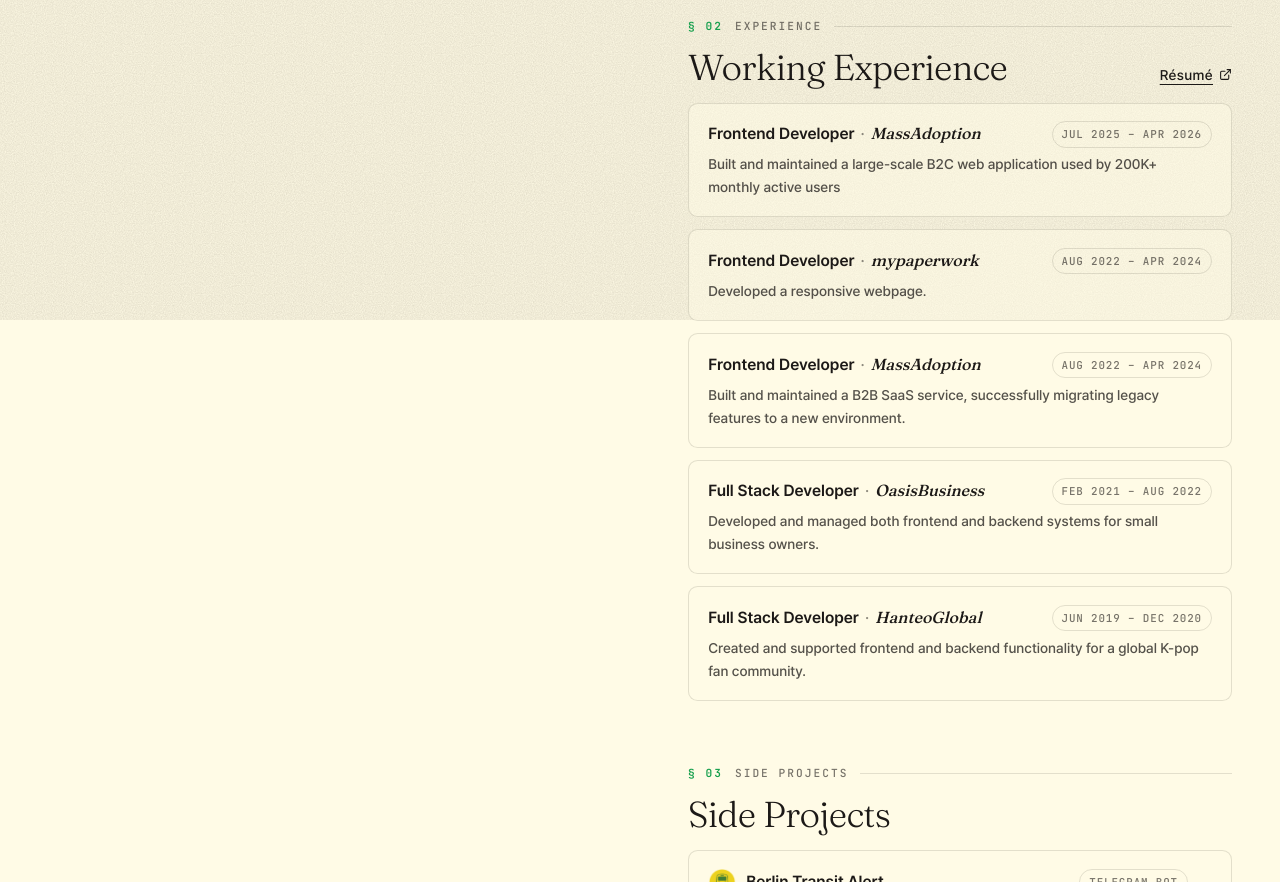
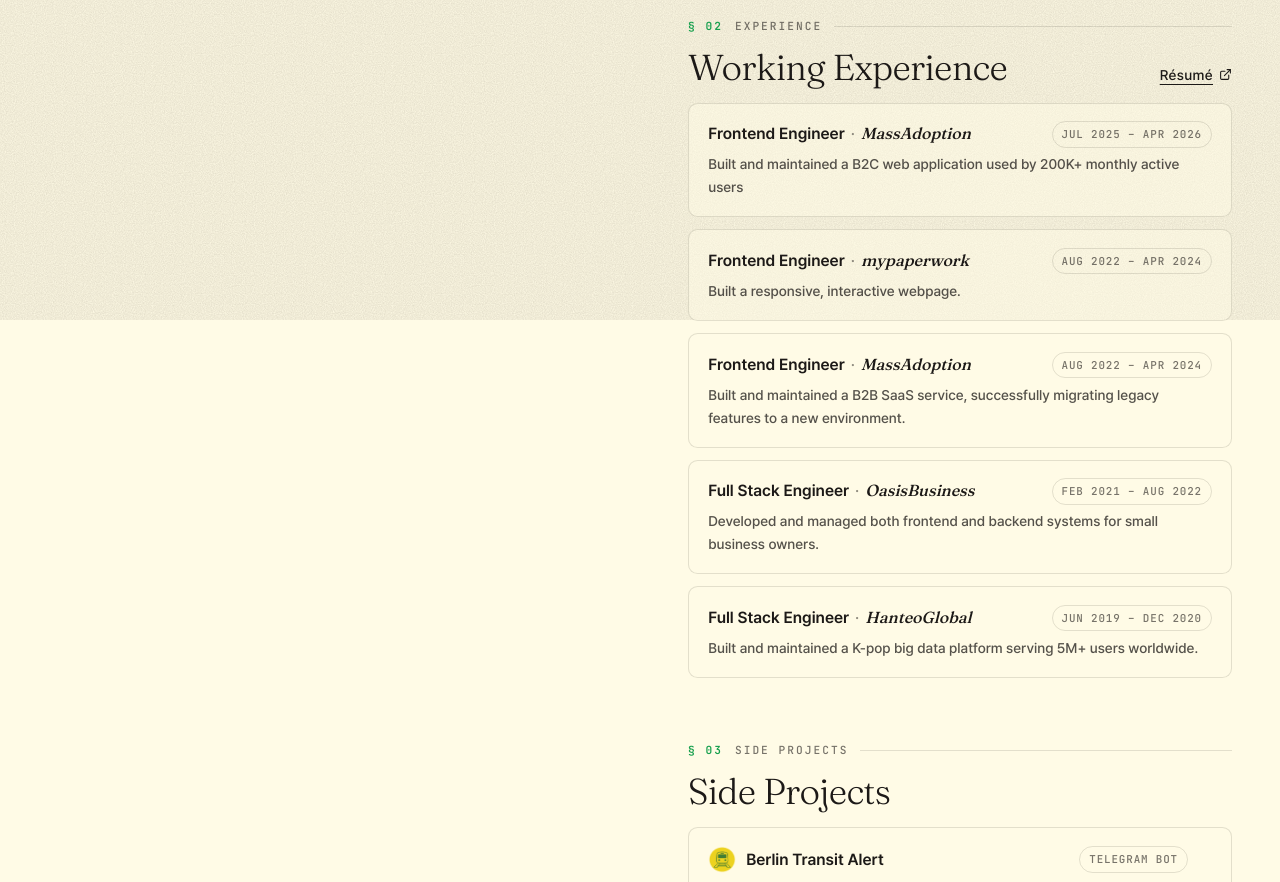
Before and after one commit to hyunyikim/my-site, a Next.js app: page / in a window 1280 px wide. Shown: the part 480-1362 px from the top of the page. Built offline with nearby package versions, Linux system fonts and the light colour scheme.

Commit message:
feat: update content

```diff
--- a/src/data/experience.ts
+++ b/src/data/experience.ts
@@ -7,33 +7,37 @@
 
 export const WORK_EXPERIENCES: WorkExperience[] = [
   {
-    role: 'Frontend Developer',
-    company: 'MassAdoption',
-    period: 'Jul 2025 – Apr 2026',
-    description: 'Built and maintained a large-scale B2C web application used by 200K+ monthly active users',
+    role: "Frontend Engineer",
+    company: "MassAdoption",
+    period: "Jul 2025 – Apr 2026",
+    description:
+      "Built and maintained a B2C web application used by 200K+ monthly active users",
   },
   {
-    role: 'Frontend Developer',
-    company: 'mypaperwork',
-    period: 'Aug 2022 – Apr 2024',
-    description: 'Developed a responsive webpage.',
+    role: "Frontend Engineer",
+    company: "mypaperwork",
+    period: "Aug 2022 – Apr 2024",
+    description: "Built a responsive, interactive webpage.",
   },
   {
-    role: 'Frontend Developer',
-    company: 'MassAdoption',
-    period: 'Aug 2022 – Apr 2024',
-    description: 'Built and maintained a B2B SaaS service, successfully migrating legacy features to a new environment.',
+    role: "Frontend Engineer",
+    company: "MassAdoption",
+    period: "Aug 2022 – Apr 2024",
+    description:
+      "Built and maintained a B2B SaaS service, successfully migrating legacy features to a new environment.",
   },
   {
-    role: 'Full Stack Developer',
-    company: 'OasisBusiness',
-    period: 'Feb 2021 – Aug 2022',
-    description: 'Developed and managed both frontend and backend systems for small business owners.',
+    role: "Full Stack Engineer",
+    company: "OasisBusiness",
+    period: "Feb 2021 – Aug 2022",
+    description:
+      "Developed and managed both frontend and backend systems for small business owners.",
   },
   {
-    role: 'Full Stack Developer',
-    company: 'HanteoGlobal',
-    period: 'Jun 2019 – Dec 2020',
-    description: 'Created and supported frontend and backend functionality for a global K-pop fan community.',
+    role: "Full Stack Engineer",
+    company: "HanteoGlobal",
+    period: "Jun 2019 – Dec 2020",
+    description:
+      "Built and maintained a K-pop big data platform serving 5M+ users worldwide.",
   },
 ];
```
